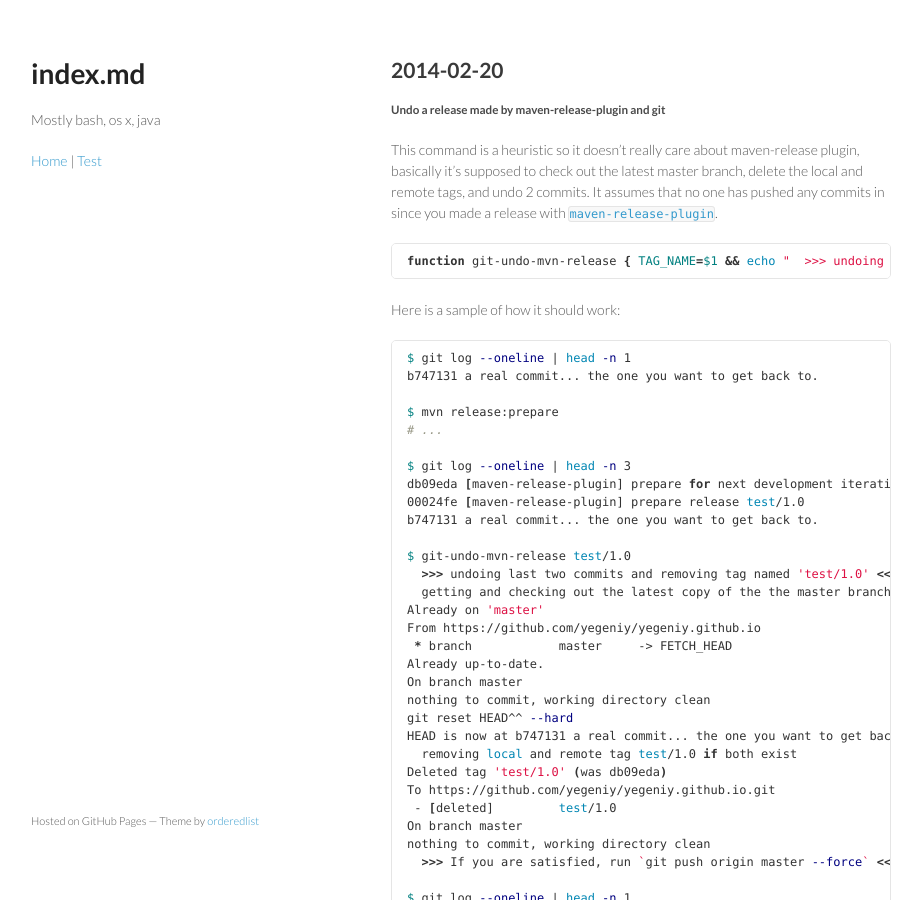
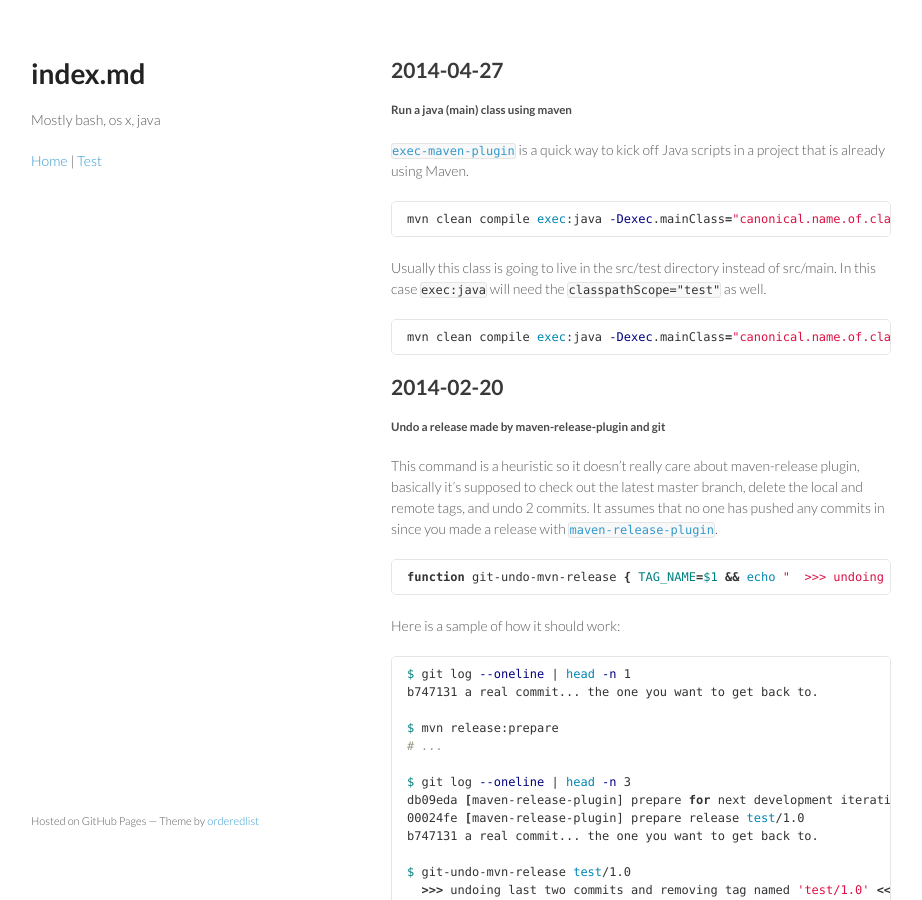
Before and after one commit to yegeniy/yegeniy.github.io, a Jekyll site: the page built from index.md, in a window 1280 px wide and 900 px high. Shown: the whole window, without its empty margins (179-1101 px from the left). Built offline with Jekyll 4.4.1, drawn with Linux system fonts in a browser that asks for light colours; Markdown is read by kramdown in place of the engine named in the settings.

Commit message:
Run a java (main) class using maven

````diff
--- a/index.md
+++ b/index.md
@@ -4,6 +4,27 @@ title: Tricks for the CLI by yegeniy
 name: Tricks for the CLI
 tagline: Mostly bash, os x, java
 ---
+
+2014-04-27
+----------
+
+##### Run a java (main) class using maven
+
+[`exec-maven-plugin`](http://mojo.codehaus.org/exec-maven-plugin/java-mojo.html)
+is a quick way to kick off Java scripts in a project that is already
+using Maven.
+
+```bash
+mvn clean compile exec:java -Dexec.mainClass="canonical.name.of.class.Main"
+```
+
+Usually this class is going to live in the src/test directory instead of
+src/main. In this case `exec:java` will need the `classpathScope="test"` as
+well.
+
+```bash
+mvn clean compile exec:java -Dexec.mainClass="canonical.name.of.class.Main -Dexec.classpathScope="test"
+```
 
 2014-02-20
 ----------
````
